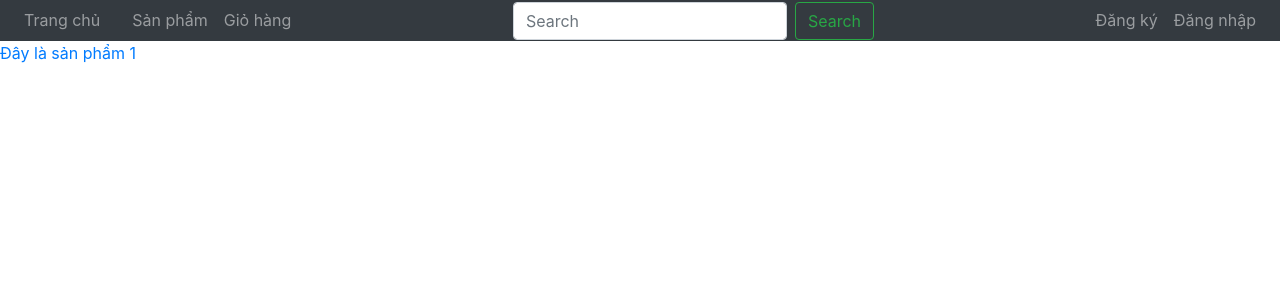
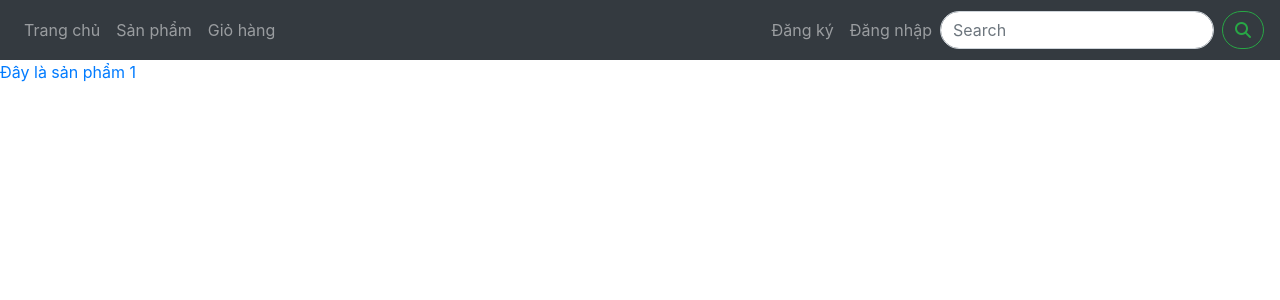
Before and after one commit to Watermakerr/Phat_trien_ung_dung_web_BTL, a PHP site: page / in a window 1280 px wide. Shown: the top 300 px of the page. Run offline with PHP 8.4, Linux system fonts and the light colour scheme; a stand-in replaces the project's code that opens the database connection.

Commit message:
small fix

```diff
--- a/asset/css/main.css
+++ b/asset/css/main.css
@@ -11,14 +11,10 @@
   position: absolute;
   min-width: 130px;
   list-style: none;
-  /* Other styles here */
-  color: #343a40; /* Add this line */
-  background-color: gray !important; /* Add this line */
+  color: #343a40;
+  background-color: #ccc !important;
   top: 100%;
-
-
 }
-
 .nav-item:hover .subnav, .subnav:hover {
     display: block;
 }
--- a/header.php
+++ b/header.php
@@ -1,16 +1,13 @@
 <!DOCTYPE html>
 <html lang="en">
+
 <body>
-    <nav class=" py-0 navbar navbar-dark navbar-expand-sm d-flex justify-content-between bg-dark">
-        <div>
-            <ul class="navbar-nav ">
-                <li class="nav-item">
+    <nav class="py-0 navbar navbar-dark navbar-expand-sm d-flex justify-content-between bg-dark" style="height: 60px;">
+        <ul class="navbar-nav h-100">
+            <li class="nav-item d-flex align-items-center">
                 <a href="index.php" class="nav-link">Trang chủ</a>
             </li>
-                <li class="nav-item">
-                    <a href="" class="nav-link"></a>
-                </li>
-                <li class="nav-item">
+            <li class="nav-item d-flex align-items-center">
                 <a href="" class="nav-link">Sản phẩm</a>
                 <ul class="subnav bg-white p-0">
                     <li class="nav-item"><a href="" class="nav-link text-dark">Danh mục</a></li>
@@ -18,25 +15,19 @@
                     <li class="nav-item"><a href="" class="nav-link text-dark">Danh mục</a></li>
                 </ul>
             </li>
-                <li class="nav-item">
+            <li class="nav-item d-flex align-items-center">
                 <a href="" class="nav-link">Giỏ hàng</a>
             </li>
         </ul>
-        </div>
-        <form class="form-inline" action="product.php" method="get">
-            <input class="form-control mr-sm-2" type="search" placeholder="Search" aria-label="Search" name="name">
-            <button class="btn btn-outline-success my-2 my-sm-0" type="submit">Search</button>
-        </form>
-        <div class="">
-            <ul class="navbar-nav">
+        <ul class="navbar-nav h-100">
             <?php
             session_start();
             if (!isset($_SESSION['username'])) {
             ?>
-                    <li class="nav-item">
+                <li class="nav-item d-flex align-items-center">
                     <a href="signup.php" class="nav-link">Đăng ký</a>
                 </li>
-                    <li class="nav-item">
+                <li class="nav-item d-flex align-items-center">
                     <a href="login.php" class="nav-link">Đăng nhập</a>
                 </li>
             <?php
@@ -51,8 +42,13 @@
             <?php
             }
             ?>
+            <form class="form-inline" action="product.php" method="get">
+                <input class="form-control mr-sm-2 rounded-pill" type="search" placeholder="Search" name="name">
+                <button class="btn btn-outline-success my-2 my-sm-0 rounded-pill" type="submit">
+                    <i class="fas fa-search"></i>
+                </button>
+            </form>
         </ul>
-        </div>
     </nav>
 </body>
 
--- a/index.php
+++ b/index.php
@@ -4,9 +4,9 @@
     <meta charset="UTF-8">
     <meta name="viewport" content="width=device-width, initial-scale=1.0">
     <title>Document</title>
-    <!-- bootstrap   -->
     <link rel="stylesheet" href="https://stackpath.bootstrapcdn.com/bootstrap/4.5.2/css/bootstrap.min.css">
     <link rel="stylesheet" href="asset/css/main.css">
+    <link rel="stylesheet" href="https://cdnjs.cloudflare.com/ajax/libs/font-awesome/6.5.1/css/all.min.css">
 </head>
 <body>
     <?php
--- a/product.php
+++ b/product.php
@@ -8,6 +8,7 @@
     <!-- bootrap -->
     <link rel="stylesheet" href="https://stackpath.bootstrapcdn.com/bootstrap/4.5.2/css/bootstrap.min.css">
     <link rel="stylesheet" href="asset/css/main.css">
+    <link rel="stylesheet" href="https://cdnjs.cloudflare.com/ajax/libs/font-awesome/6.5.1/css/all.min.css">
 </head>
 
 <body>
@@ -42,7 +43,7 @@
                     $sql = "SELECT `message`, `username`, `feedbacks`.`createAt` " .
                         "FROM feedbacks " .
                         "INNER JOIN users ON feedbacks.user_id = users.user_id " .
-                        "WHERE feedbacks.product_id = '$id'".
+                        "WHERE feedbacks.product_id = '$id'" .
                         "ORDER BY feedbacks.createAt DESC";
                     $result = mysqli_query($conn, $sql);
                     if (mysqli_num_rows($result) > 0) {
```
Also changed, not shown: login.php (+10 -5 lines). Lines whose indentation alone changed are shown as unchanged.
